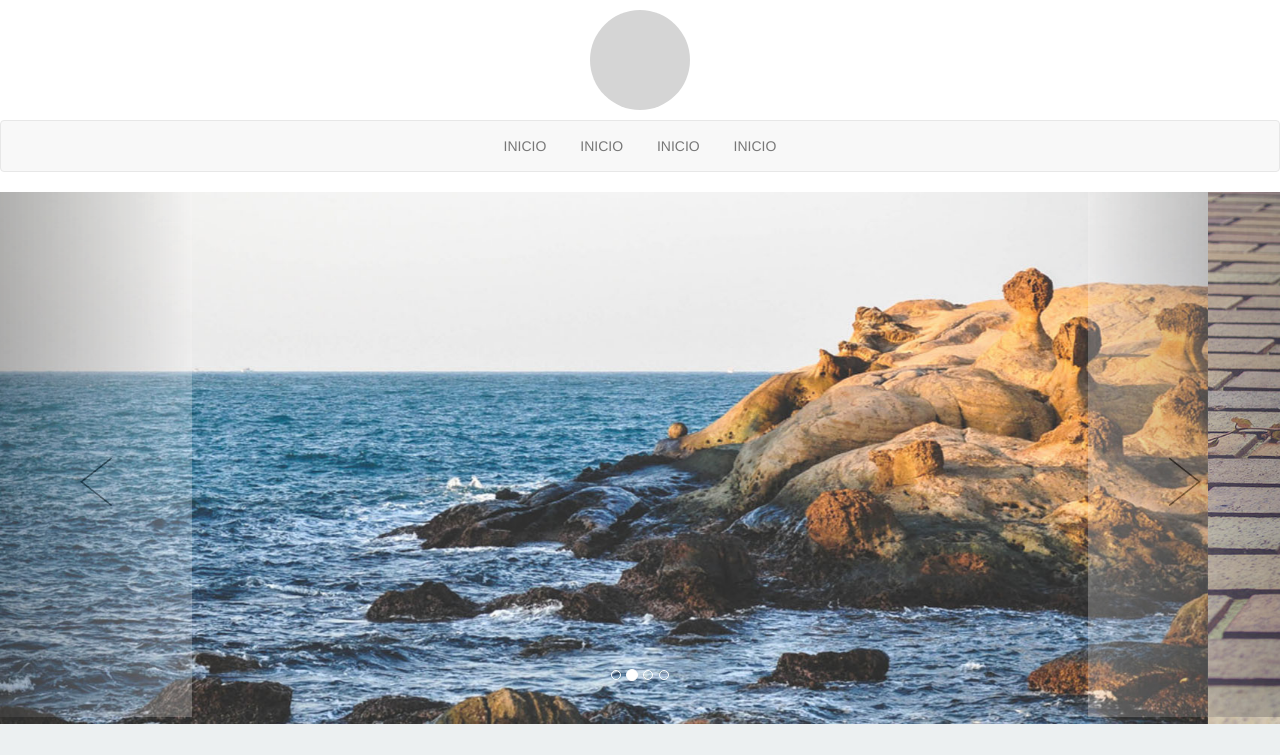
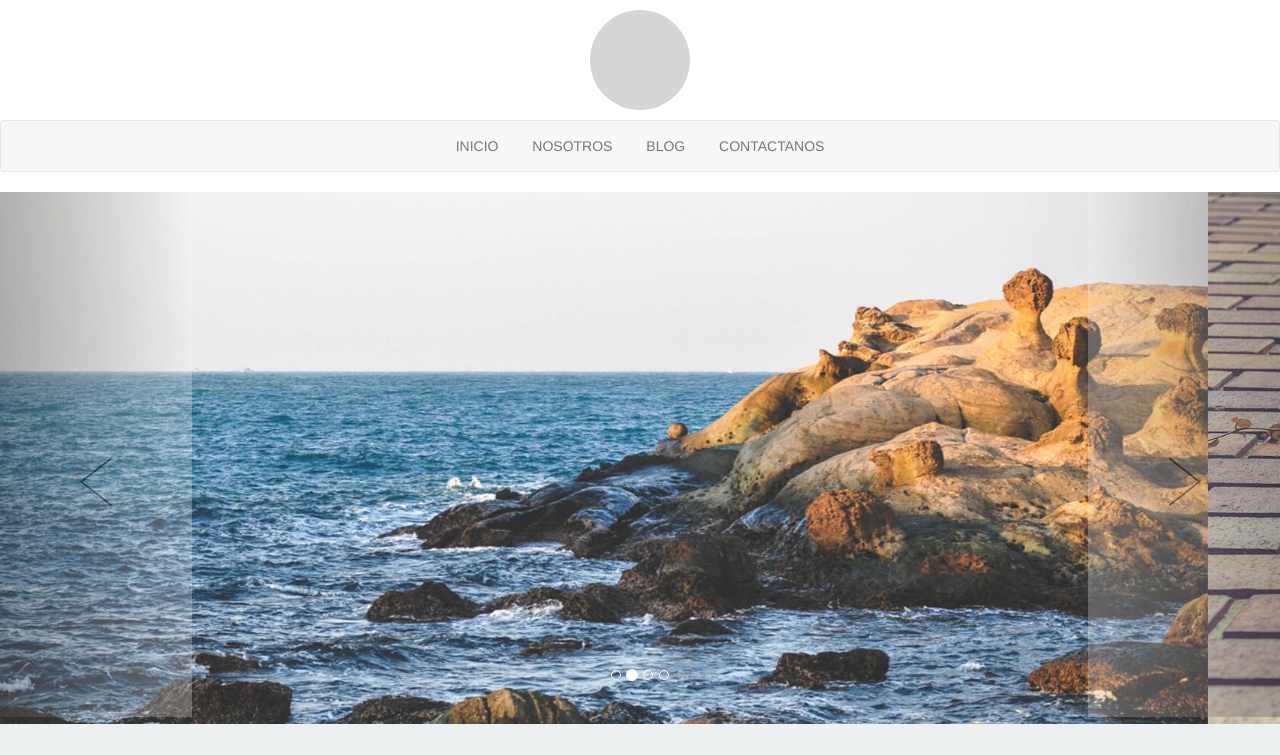
Before and after one commit to KattAzabache/plantilla, a plain HTML site: page index.html in a window 1280 px wide. Shown: the top 755 px of the page. Drawn offline with nearby package versions, Linux system fonts and the light colour scheme.

Commit message:
eh cambiado los nombres de la anvegacion

```diff
--- a/index.html
+++ b/index.html
@@ -22,9 +22,9 @@
    <div class="collapse navbar-collapse" id="bs-example-navbar-collapse-1">
      <ul class="nav navbar-nav">
        <li><a href="#">INICIO</a></li>
-       <li><a href="#">INICIO</a></li>
-       <li><a href="#">INICIO</a></li>
-       <li><a href="#">INICIO</a></li>
+       <li><a href="#">NOSOTROS</a></li>
+       <li><a href="#">BLOG</a></li>
+       <li><a href="#">CONTACTANOS</a></li>
      </ul>
    </div><!-- /.navbar-collapse -->
 </nav>
```
